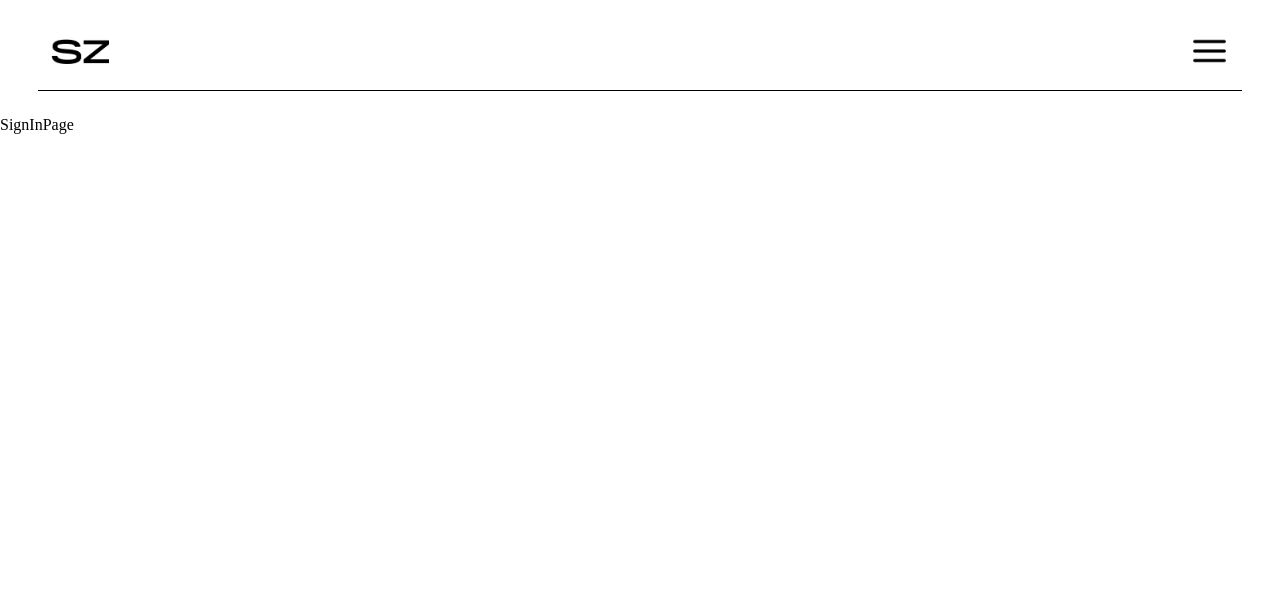
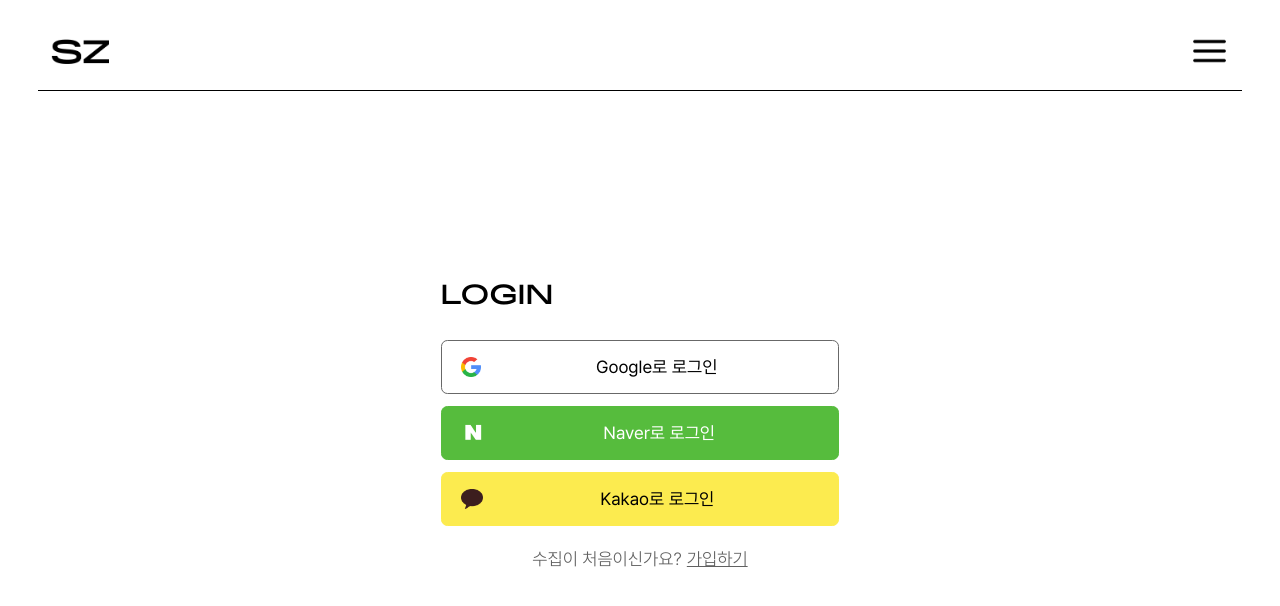
Before and after one commit to SU-ZIP/SUZIP-Frontend, a React (Create React App) app: page /login in a window 1280 px wide. Shown: the top 606 px of the page. Built offline with nearby package versions, Linux system fonts and the light colour scheme.

Commit message:
[Feat] 로그인 화면 구현

```diff
--- /dev/null
+++ b/src/components/social/GoogleLogin.tsx
@@ -0,0 +1,40 @@
+import React from "react";
+import styled from "styled-components";
+import googleLogo from "../../assets/images/google.png";
+
+const GoogleContainer = styled.div`
+  width: 30vw;
+  height: 5vh;
+  border: 0.1vw solid #686868;
+  border-radius: 0.5vw;
+  display: flex;
+  align-items: center;
+  padding: 0.5vw;
+  margin: 0.7vh 0 0.7vh 0;
+`;
+
+const GoogleLogo = styled.img`
+  width: 1.6vw;
+  height: auto;
+  margin-left: 1vw;
+`;
+
+const LoginText = styled.div`
+  display: flex;
+  justify-content: center;
+  align-items: center;
+  flex: 1;
+
+  font-family: "Pretendard";
+  font-weight: 400;
+  font-size: 1.1rem;
+`;
+
+export default function Google() {
+  return (
+    <GoogleContainer>
+      <GoogleLogo src={googleLogo} />
+      <LoginText>Google로 로그인</LoginText>
+    </GoogleContainer>
+  );
+}
--- /dev/null
+++ b/src/components/social/KakaoLogin.tsx
@@ -0,0 +1,41 @@
+import React from "react";
+import styled from "styled-components";
+import kakaoLogo from "../../assets/images/kakao.png";
+
+const KakaoContainer = styled.div`
+  width: 30vw;
+  height: 5vh;
+  border: 0.1vw solid #fceb4f;
+  border-radius: 0.5vw;
+  display: flex;
+  align-items: center;
+  padding: 0.5vw;
+  background: #fceb4f;
+  margin: 0.7vh 0 0.7vh 0;
+`;
+
+const KakaoLogo = styled.img`
+  width: 1.7vw;
+  height: auto;
+  margin-left: 1vw;
+`;
+
+const LoginText = styled.div`
+  display: flex;
+  justify-content: center;
+  align-items: center;
+  flex: 1;
+
+  font-family: "Pretendard";
+  font-weight: 400;
+  font-size: 1.1rem;
+`;
+
+export default function Kakao() {
+  return (
+    <KakaoContainer>
+      <KakaoLogo src={kakaoLogo} />
+      <LoginText>Kakao로 로그인</LoginText>
+    </KakaoContainer>
+  );
+}
--- /dev/null
+++ b/src/components/social/NaverLogin.tsx
@@ -0,0 +1,42 @@
+import React from "react";
+import styled from "styled-components";
+import naverLogo from "../../assets/images/naver.png";
+
+const NaverContainer = styled.div`
+  width: 30vw;
+  height: 5vh;
+  border: 0.1vw solid #56bc3d;
+  border-radius: 0.5vw;
+  display: flex;
+  align-items: center;
+  padding: 0.5vw;
+  background: #56bc3d;
+  margin: 0.7vh 0 0.7vh 0;
+`;
+
+const NaverLogo = styled.img`
+  width: 2vw;
+  height: auto;
+  margin-left: 1vw;
+`;
+
+const LoginText = styled.div`
+  display: flex;
+  justify-content: center;
+  align-items: center;
+  flex: 1;
+
+  font-family: "Pretendard";
+  font-weight: 400;
+  font-size: 1.1rem;
+  color: white;
+`;
+
+export default function Naver() {
+  return (
+    <NaverContainer>
+      <NaverLogo src={naverLogo} />
+      <LoginText>Naver로 로그인</LoginText>
+    </NaverContainer>
+  );
+}
--- a/src/pages/SignInPage.tsx
+++ b/src/pages/SignInPage.tsx
@@ -1,5 +1,77 @@
 import React from "react";
+import styled from "styled-components";
+import { Link } from "react-router-dom";
+import Google from "../components/social/GoogleLogin";
+import Naver from "../components/social/NaverLogin";
+import Kakao from "../components/social/KakaoLogin";
+import App from "../App";
 
-export default function SignInPage() {
-  return <div>SignInPage</div>;
+const LoginContainer = styled.div`
+  display: flex;
+  align-items: center;
+  justify-content: center;
+  margin-top: 20vh;
+`;
+
+const LoginBox = styled.div`
+  display: flex;
+  flex-direction: column;
+  align-items: left;
+  justify-content: center;
+`;
+
+const ButtonsContainer = styled.div`
+  display: flex;
+  flex-direction: column;
+  align-items: center;
+  justify-content: center;
+  width: fit-content;
+`;
+
+const TitleText = styled.div`
+  font-family: "PPMonumentExtended";
+  font-size: 1.7rem;
+  font-weight: light;
+  display: block;
+  margin-bottom: 2.5vh;
+  width: fit-content;
+`;
+
+const SignUpText = styled.div`
+  display: flex;
+  justify-content: center;
+  align-items: center;
+  margin-top: 2vh;
+
+  font-family: "Pretendard";
+  font-weight: 300;
+  font-size: 1.1rem;
+  color: #616161;
+`;
+
+const SignUpLink = styled(Link)`
+  margin-left: 0.4vw;
+  text-align: center;
+  color: #616161;
+`;
+
+function SignInPage() {
+  return (
+    <LoginContainer>
+      <LoginBox>
+        <TitleText>LOGIN</TitleText>
+        <ButtonsContainer>
+          <Google />
+          <Naver />
+          <Kakao />
+          <SignUpText>
+            수집이 처음이신가요?
+            <SignUpLink to="/signup">가입하기</SignUpLink>
+          </SignUpText>
+        </ButtonsContainer>
+      </LoginBox>
+    </LoginContainer>
+  );
 }
+
+export default SignInPage;
```
